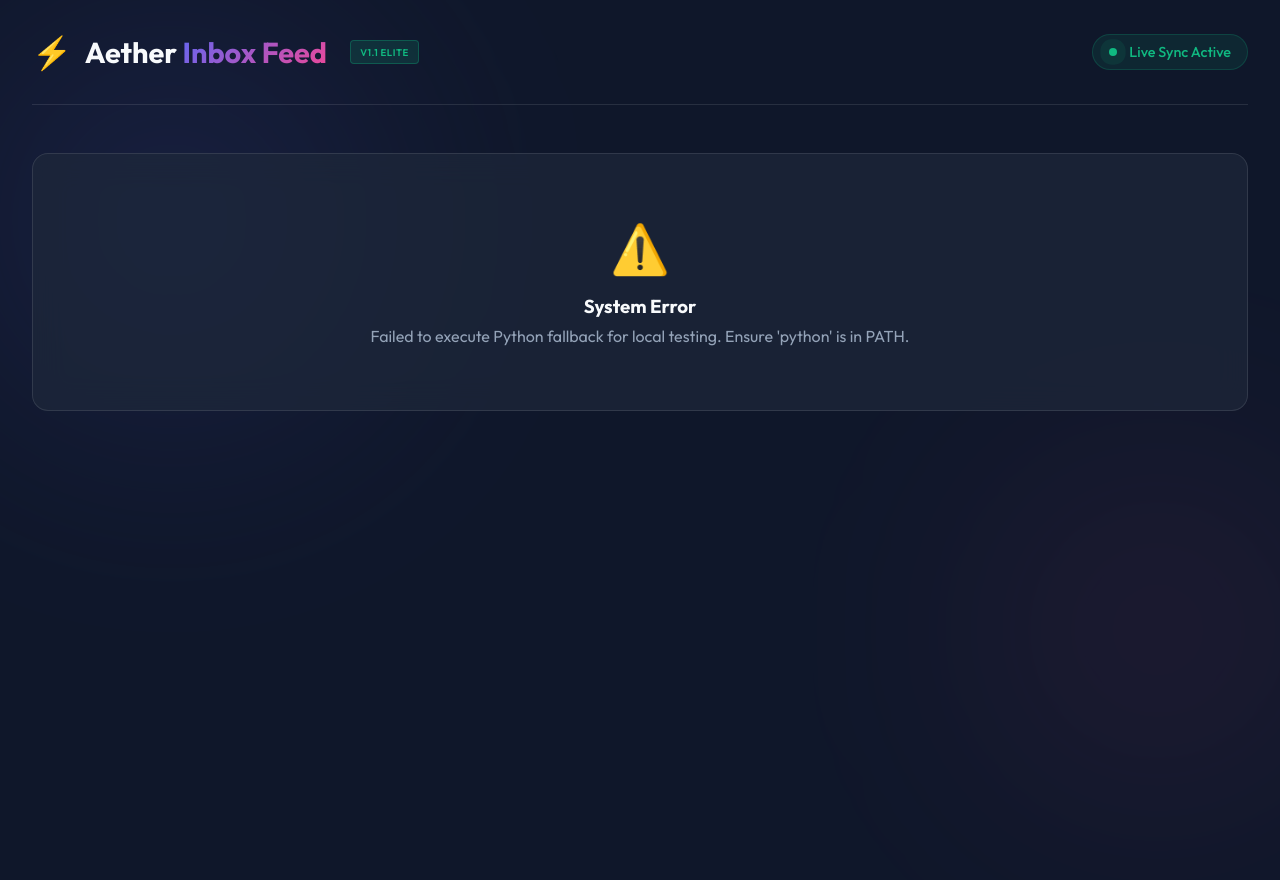
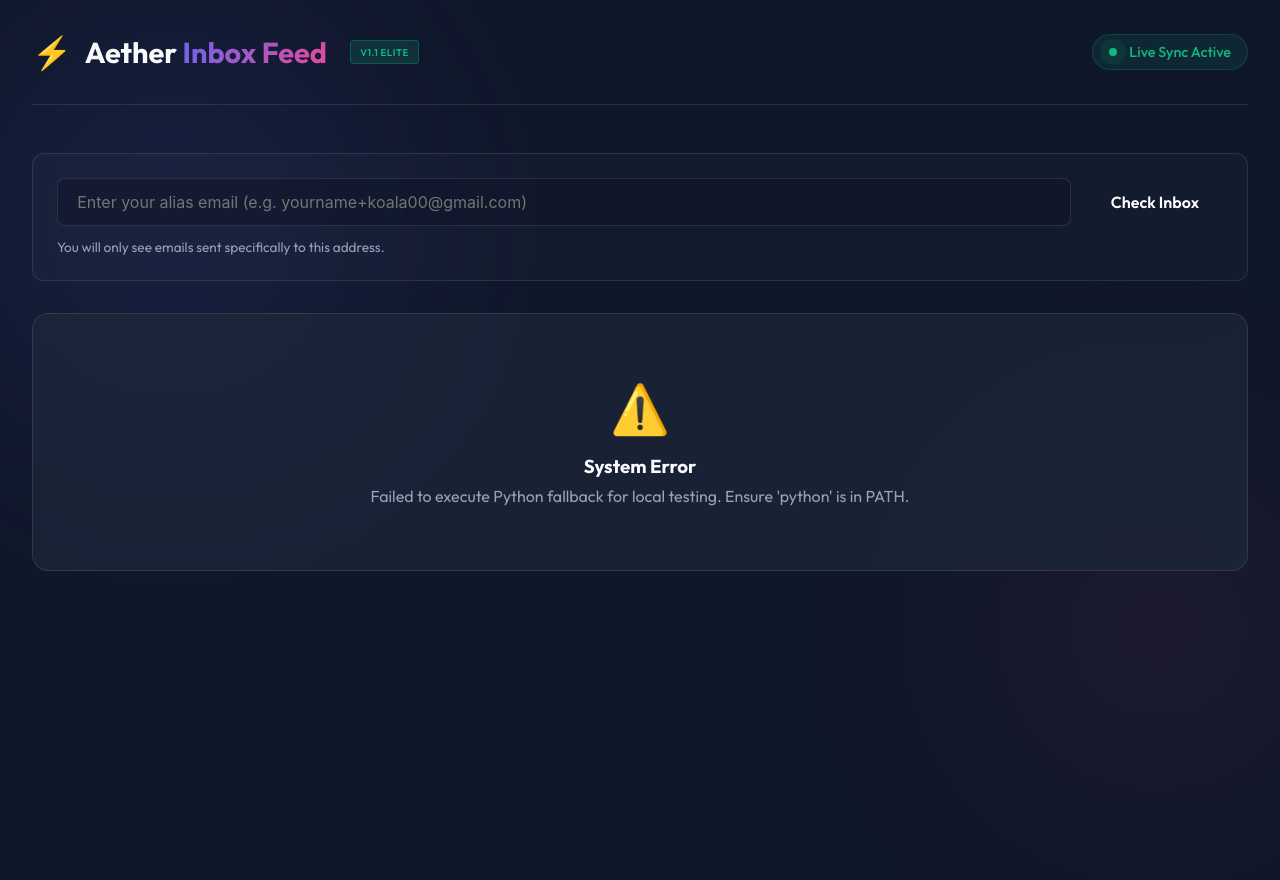
Before and after one commit to somchowdhury30/mail, a PHP site: page / in a window 1280 px wide; the page is wider, and only the part inside the window is pictured. Run offline with PHP 8.4, Linux system fonts and the light colour scheme.

Commit message:
feat(temp-mail): implement alias based routing architecture

```diff
--- a/api/fetch_inboxes.php
+++ b/api/fetch_inboxes.php
@@ -6,9 +6,11 @@ require_once __DIR__ . '/../config/db.php';
 header('Content-Type: application/json; charset=utf-8');
 
 // Configuration
-$CACHE_FILE = __DIR__ . '/../cache/inbox_data.json';
-$CACHE_TTL = 30; // 30 seconds caching to prevent IMAP rate limit blocks
-$FETCH_LIMIT = 10; // Number of emails to fetch per account
+$to_email = isset($_GET['to_email']) ? trim($_GET['to_email']) : '';
+$cache_hash = $to_email ? md5($to_email) : 'all';
+$CACHE_FILE = __DIR__ . '/../cache/inbox_data_' . $cache_hash . '.json';
+$CACHE_TTL = 5; // 5 seconds caching for fast OTP delivery
+$FETCH_LIMIT = 20; // Number of emails to fetch per account
 
 // Utility to decode IMAP MIME headers
 function decode_imap_text($str) {
@@ -102,7 +104,8 @@ if (!is_dir(dirname($CACHE_FILE))) {
 if (!function_exists('imap_open')) {
     // 🚀 LOCAL PC FALLBACK (PYTHON WORKER)
     $python_script = __DIR__ . '/../imap_worker.py';
-    $command = escapeshellcmd("python \"$python_script\"");
+    $cmd_arg = $to_email ? escapeshellarg($to_email) : 'ALL';
+    $command = escapeshellcmd("python \"$python_script\"") . " " . $cmd_arg;
     $output = shell_exec($command);
 
     if (!$output) {
@@ -151,7 +154,8 @@ foreach ($accounts as $acc) {
     if ($imap_stream) {
         $inbox_data["status"] = "success";
 
-        $emails = imap_search($imap_stream, 'ALL');
+        $search_query = $to_email ? 'TO "' . $to_email . '"' : 'ALL';
+        $emails = imap_search($imap_stream, $search_query);
         if ($emails) {
             rsort($emails);
             $latest_emails = array_slice($emails, 0, $FETCH_LIMIT);
--- a/assets/css/style.css
+++ b/assets/css/style.css
@@ -272,6 +272,81 @@ body {
     .inbox-grid {
         grid-template-columns: 1fr;
     }
+    .modal-content {
+        width: 95%;
+        max-height: 85vh;
+    }
+    .modal-header {
+        padding: 1rem;
+    }
+    .modal-title {
+        font-size: 1.1rem;
+    }
+    .input-group {
+        flex-direction: column;
+    }
+    .elite-btn {
+        width: 100%;
+    }
+}
+
+/* Temp Mail Controls */
+.temp-mail-controls {
+    margin-bottom: 2rem;
+    background: rgba(255, 255, 255, 0.02);
+    border: 1px solid var(--border-color);
+    padding: 1.5rem;
+    border-radius: 12px;
+}
+
+.input-group {
+    display: flex;
+    gap: 1rem;
+}
+
+.elite-input {
+    flex-grow: 1;
+    background: rgba(15, 23, 42, 0.6);
+    border: 1px solid var(--border-color);
+    padding: 0.8rem 1.2rem;
+    border-radius: 8px;
+    color: var(--text-primary);
+    font-size: 1rem;
+    font-family: 'Inter', sans-serif;
+    outline: none;
+    transition: all 0.3s ease;
+}
+
+.elite-input:focus {
+    border-color: var(--accent-solid);
+    box-shadow: 0 0 0 2px rgba(99, 102, 241, 0.2);
+}
+
+.elite-btn {
+    background: linear-gradient(135deg, var(--accent-color), #4f46e5);
+    color: white;
+    border: none;
+    padding: 0.8rem 1.5rem;
+    border-radius: 8px;
+    font-size: 1rem;
+    font-weight: 600;
+    cursor: pointer;
+    transition: all 0.3s ease;
+}
+
+.elite-btn:hover {
+    transform: translateY(-2px);
+    box-shadow: 0 4px 12px rgba(99, 102, 241, 0.3);
+}
+
+.elite-btn:active {
+    transform: translateY(0);
+}
+
+.hint-text {
+    margin-top: 0.8rem;
+    font-size: 0.85rem;
+    color: var(--text-secondary);
 }
 
 /* Modal Styling */
--- a/assets/js/app.js
+++ b/assets/js/app.js
@@ -11,7 +11,11 @@ document.addEventListener('DOMContentLoaded', () => {
 
     async function fetchInboxes() {
         try {
-            const response = await fetch(API_URL);
+            const aliasInput = document.getElementById('alias-input');
+            const toEmail = aliasInput ? aliasInput.value.trim() : '';
+            const queryUrl = toEmail ? `${API_URL}?to_email=${encodeURIComponent(toEmail)}` : API_URL;
+
+            const response = await fetch(queryUrl);
             if (!response.ok) throw new Error('Network response was not ok');
             const result = await response.json();
 
@@ -168,6 +172,27 @@ document.addEventListener('DOMContentLoaded', () => {
         }
     });
 
+    // Temp mail Check button logic
+    const fetchBtn = document.getElementById('fetch-btn');
+    if (fetchBtn) {
+        fetchBtn.addEventListener('click', () => {
+            inboxContainer.innerHTML = `
+                <div class="skeleton-card"><div class="skeleton-header"></div><div class="skeleton-line"></div><div class="skeleton-line"></div></div>
+            `;
+            fetchInboxes();
+        });
+    }
+
+    // Allow enter key on input
+    const aliasInput = document.getElementById('alias-input');
+    if (aliasInput) {
+        aliasInput.addEventListener('keypress', (e) => {
+            if (e.key === 'Enter') {
+                fetchBtn.click();
+            }
+        });
+    }
+
     // Initial fetch
     fetchInboxes();
 
--- a/index.php
+++ b/index.php
@@ -32,9 +32,17 @@
                 <span id="last-updated">Live Sync Active</span>
             </div>
         </header>
+        <main class="main-content">
+            <div class="temp-mail-controls">
+                <div class="input-group">
+                    <input type="email" id="alias-input" placeholder="Enter your alias email (e.g. yourname+koala00@gmail.com)" class="elite-input" />
+                    <button id="fetch-btn" class="elite-btn">Check Inbox</button>
+                </div>
+                <div class="hint-text">You will only see emails sent specifically to this address.</div>
+            </div>
 
-        <main class="inbox-grid" id="inbox-container">
-            <!-- Skeleton Loader -->
+            <div class="inbox-grid" id="inbox-container">
+                <!-- Skeleton Loader -->
             <div class="skeleton-card">
                 <div class="skeleton-header"></div>
                 <div class="skeleton-line"></div>
@@ -46,6 +54,7 @@
                 <div class="skeleton-line"></div>
                 <div class="skeleton-line"></div>
                 <div class="skeleton-line" style="width: 60%;"></div>
+            </div>
             </div>
         </main>
     </div>
```
Also changed, not shown: 1 other file.
